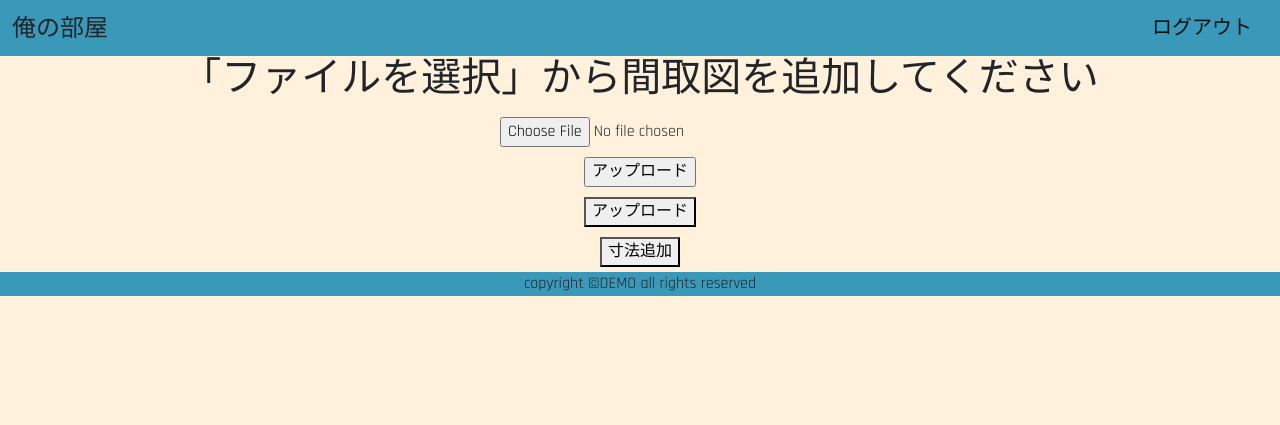
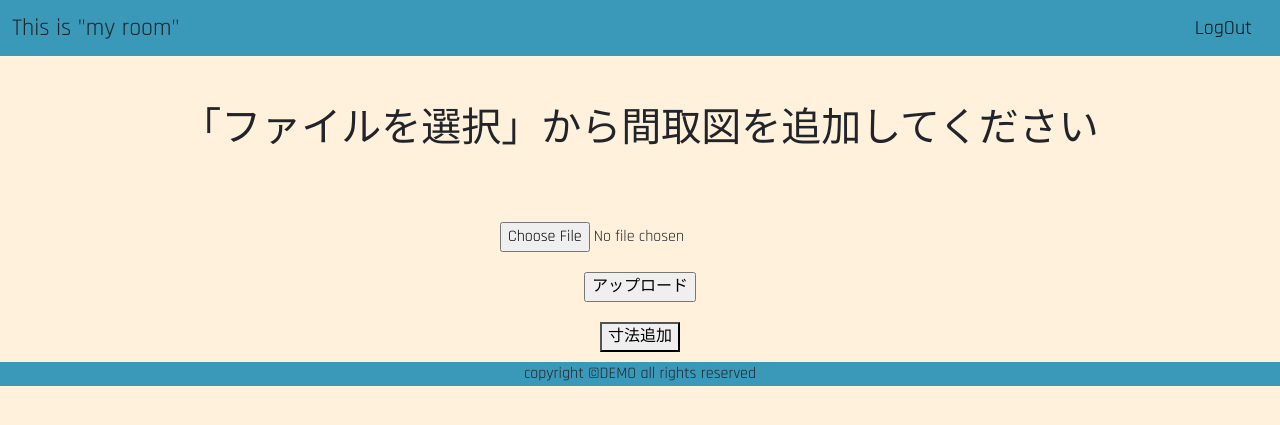
Before and after one commit to ren-suna/graduation_production, a Flask app: template templates/H_madorizuadd.html in a window 1280 px wide. Shown: the top 425 px of the page. Run offline with Flask 2, Linux system fonts and the light colour scheme; the template is opened without the code that fills it, so the values that code supplies are empty.

Commit message:
hiroki0302

```diff
--- a/static/css/H_madorizuadd.css
+++ b/static/css/H_madorizuadd.css
@@ -6,10 +6,13 @@
 
 .button {
     text-align: center;
-    padding-top: 5px;
-    padding-bottom: 5px;
+    padding-top: 10px;
+    padding-bottom: 10px;
 }
 
 h1 {
     text-align: center;
+    font-family: 'Rajdhani', sans-serif;
+    padding-top: 50px;
+    padding-bottom: 50px;
 }
--- a/static/css/R.main.css
+++ b/static/css/R.main.css
@@ -72,3 +72,10 @@ th {
 td {
     text-align: right;
 }
+
+.navbar-brand1 {
+  font-family: 'Rajdhani', sans-serif;
+}
+.navbar-brand {
+  font-family: 'Rajdhani', sans-serif;
+}
--- a/templates/H_madorizuadd.html
+++ b/templates/H_madorizuadd.html
@@ -7,9 +7,12 @@
     <meta name="viewport" content="width=device-width, initial-scale=1.0">
     <title>部屋の追加/編集ページ</title>
     <link rel="stylesheet" href="../static/css/H_madorizuadd.css">
+    <link rel="preconnect" href="https://fonts.googleapis.com">
+	<link rel="preconnect" href="https://fonts.gstatic.com" crossorigin>
+	<link href="https://fonts.googleapis.com/css2?family=Rajdhani&display=swap" rel="stylesheet">
 </head>
 
-<body style="background-color: #fff1dc;">
+<body style="background-color: #FFF1DC;">
     {% extends 'R.header.html' %}
     {% block content %}
 
@@ -27,12 +30,7 @@
     <input type="submit" value ="アップロード">
     </div>
 
-
-        <div class="button">
-            <button>アップロード</button>
-        </div>
-
-    </form>
+</form>
 
     <form action="/r_regist" method="get">
         <div class="button">
--- a/templates/R.header.html
+++ b/templates/R.header.html
@@ -19,12 +19,11 @@
 <body>
     <nav class="navbar navbar-light">
         <div class="container-fluid">
-            <a class="navbar-brand1" href="/header_top" method="get>
-                <img src="/docs/5.0/assets/brand/bootstrap-logo.svg" alt="" width="30" height="24"class="d-inline-block align-text-top">
-                俺の部屋
+            <a class="navbar-brand1" href="/header_top" method="get">
+                This is "my room"
             </a>
             <a class="navbar-brand" href="http://127.0.0.1:9000/top">
-                ログアウト
+                LogOut
             </a>
         </div>
     </nav>
```
